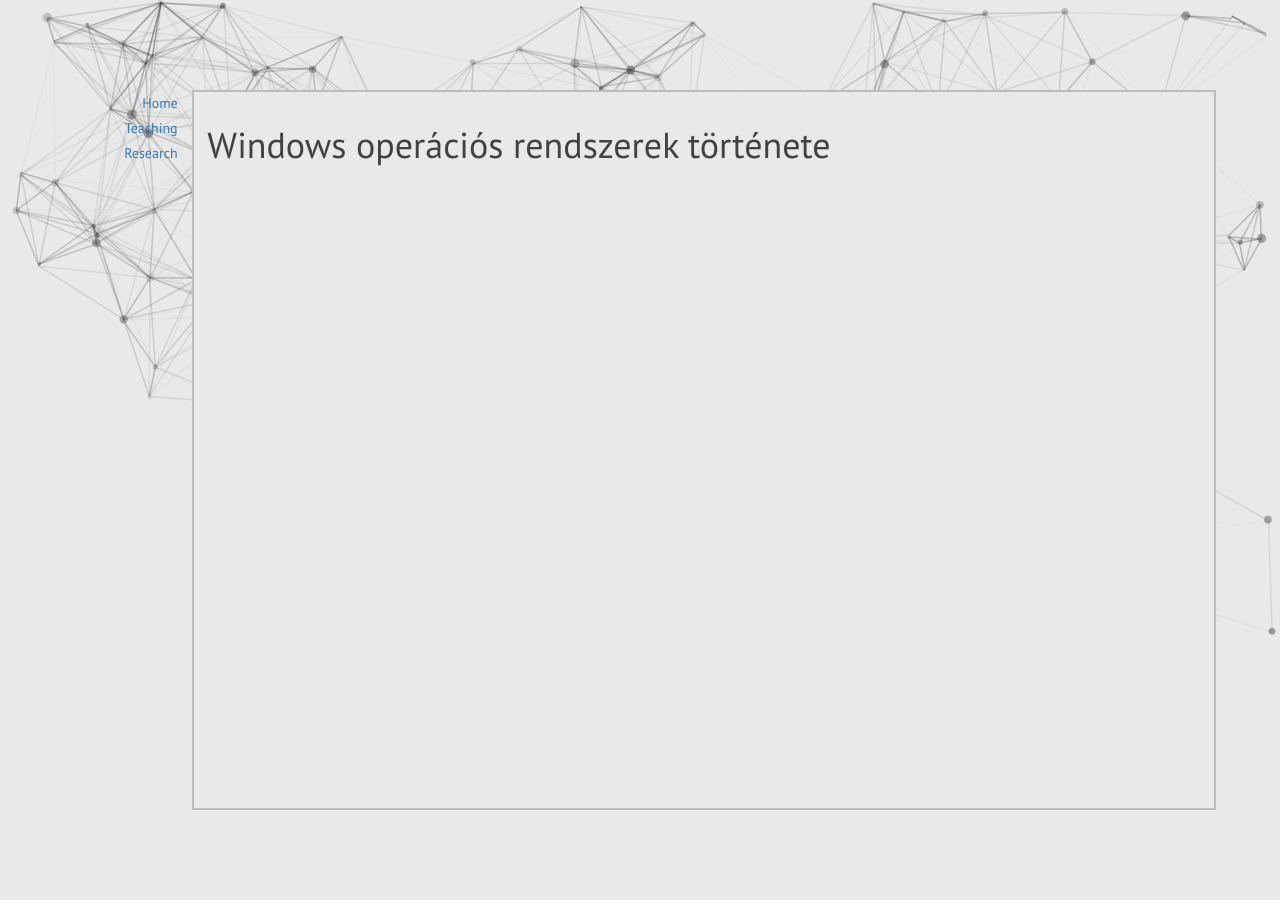
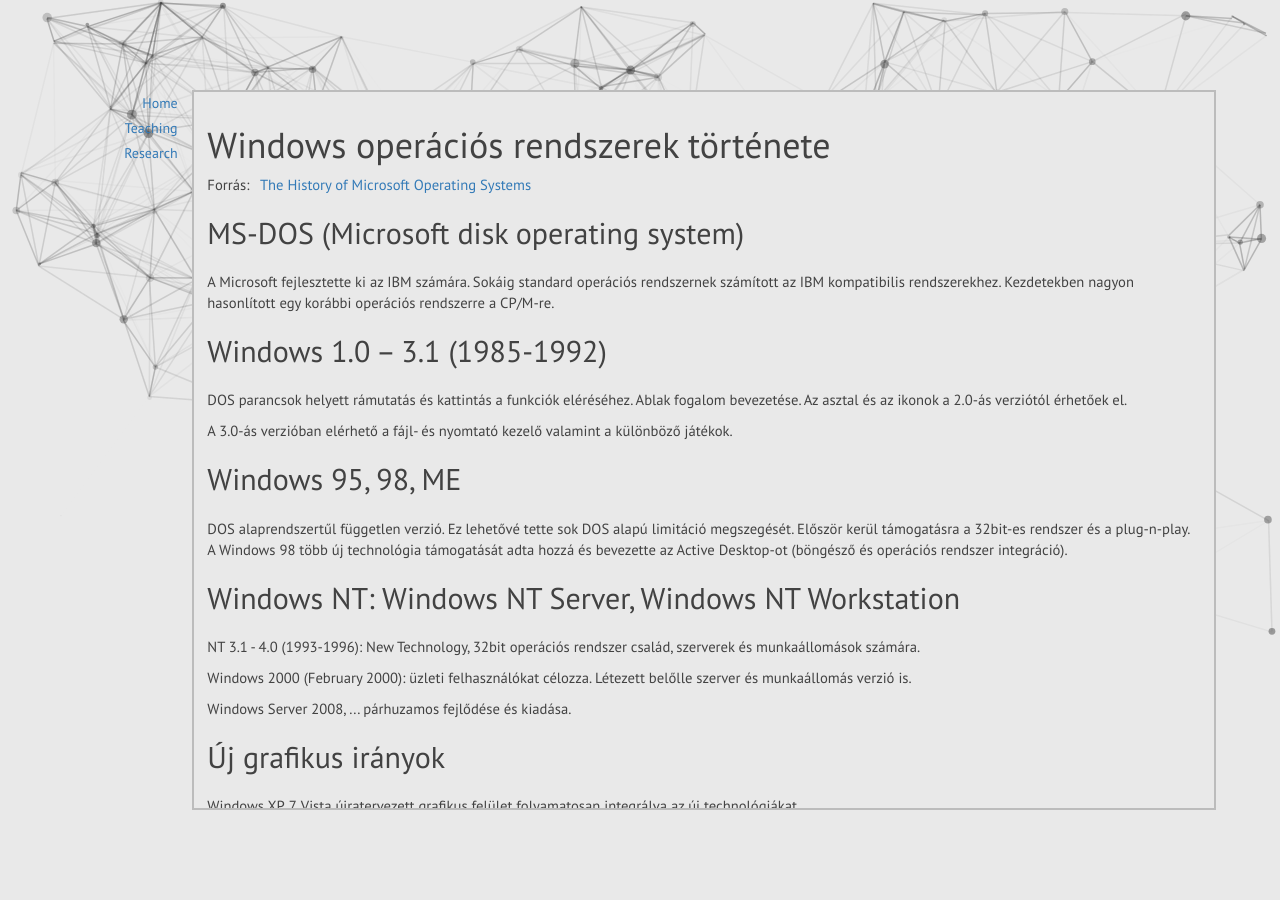
Before and after one commit to geryxyz/geryxyz, a Jekyll site: the page built from content/os-in-school/windows.html, in a window 1280 px wide. Built offline with Jekyll 4.4.1, drawn with Linux system fonts in a browser that asks for light colours; nearby versions of some CDN libraries; library files that are not in the unit come from our copies.

Commit message:
Update windows.html

```diff
--- a/content/os-in-school/windows.html
+++ b/content/os-in-school/windows.html
@@ -2,3 +2,22 @@
 layout: course
 ---
 <h1>Windows operációs rendszerek története</h1>
+<p>Forrás: <a href="https://www.webopedia.com/slideshows/the-history-of-microsoft-operating-systems.html">The History of Microsoft Operating Systems</a></p>
+
+<h2>MS-DOS (Microsoft disk operating system)</h2>
+<p>A Microsoft fejlesztette ki az IBM számára. Sokáig standard operációs rendszernek számított az IBM kompatibilis rendszerekhez. Kezdetekben nagyon hasonlított egy korábbi operációs rendszerre a CP/M-re.</p>
+
+<h2>Windows 1.0 – 3.1 (1985-1992)</h2>
+<p>DOS parancsok helyett rámutatás és kattintás a funkciók eléréséhez. Ablak fogalom bevezetése. Az asztal és az ikonok a 2.0-ás verziótól érhetőek el.</p>
+<p>A 3.0-ás verzióban elérhető a fájl- és nyomtató kezelő valamint a különböző játékok.</p>
+
+<h2>Windows 95, 98, ME</h2>
+<p>DOS alaprendszertűl független verzió. Ez lehetővé tette sok DOS alapú limitáció megszegését. Először kerül támogatásra a 32bit-es rendszer és a plug-n-play. A Windows 98 több új technológia támogatását adta hozzá és bevezette az Active Desktop-ot (böngésző és operációs rendszer integráció).</p>
+
+<h2>Windows NT: Windows NT Server, Windows NT Workstation</h2>
+<p>NT 3.1 - 4.0 (1993-1996): New Technology, 32bit operációs rendszer család, szerverek és munkaállomások számára.</p>
+<p>Windows 2000 (February 2000): üzleti felhasználókat célozza. Létezett belőlle szerver és munkaállomás verzió is.</p>
+<p>Windows Server 2008, ... párhuzamos fejlődése és kiadása.</p>
+
+<h2>Új grafikus irányok</h2>
+<p>Windows XP, 7, Vista újratervezett grafikus felület folyamatosan integrálva az új technológiákat.</p>
```
